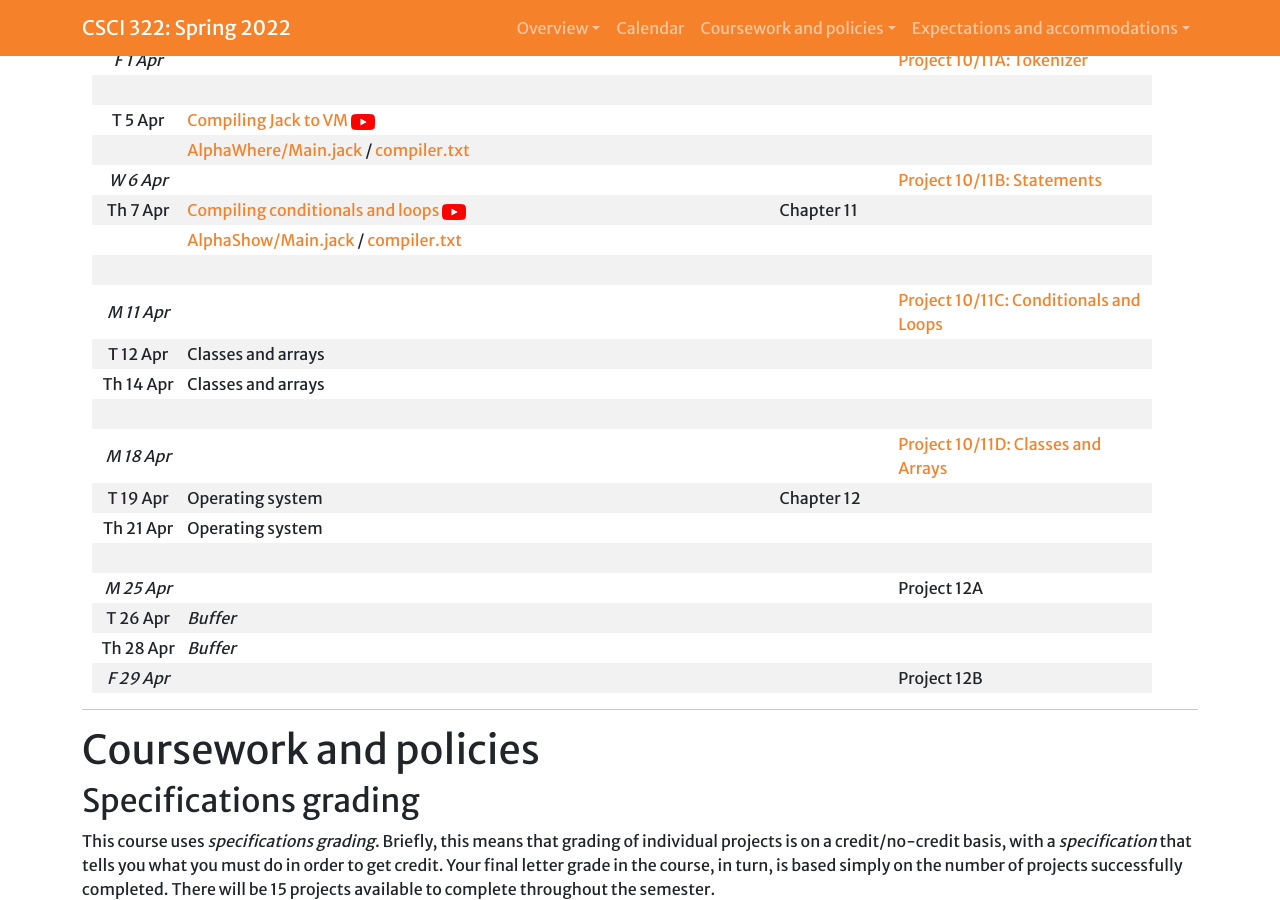
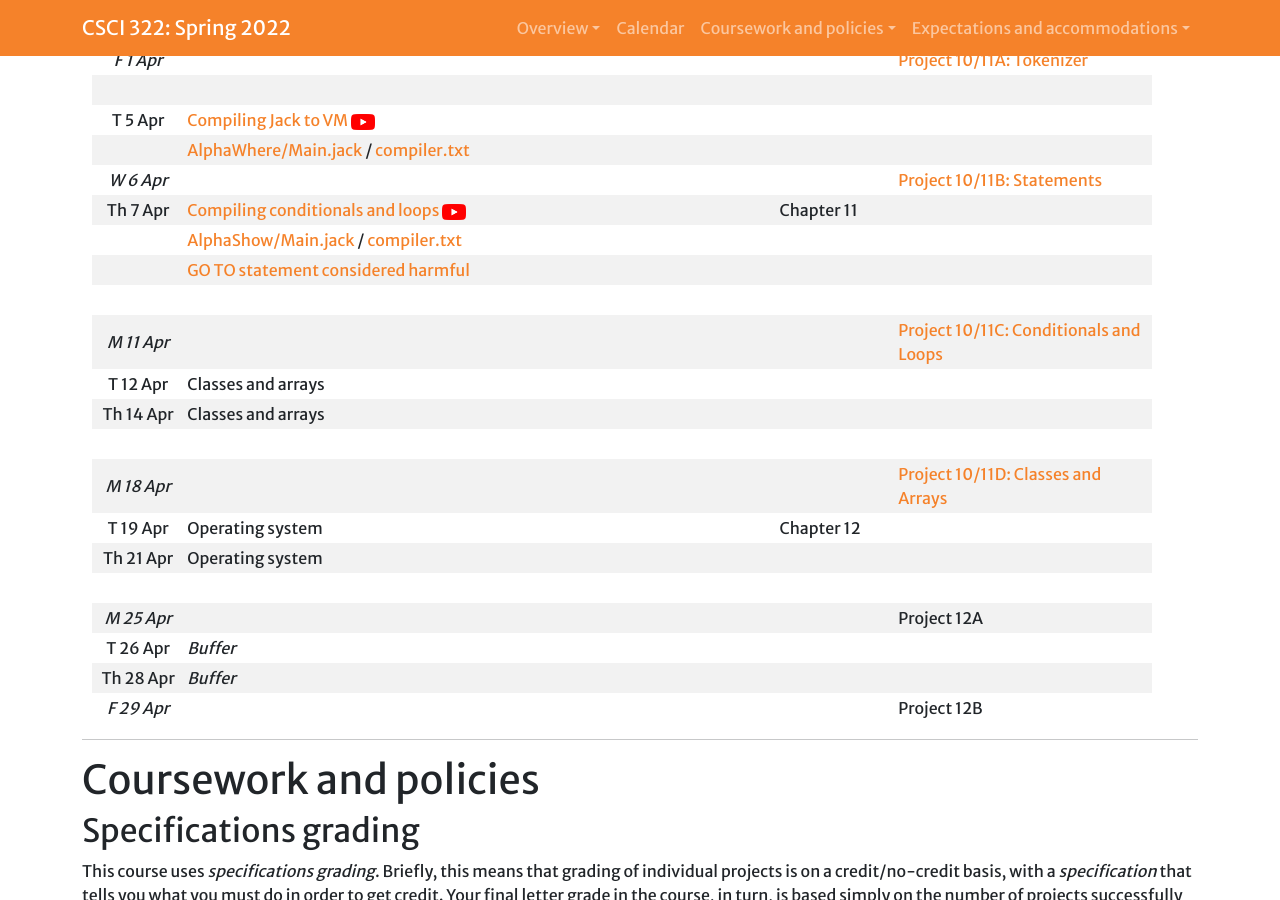
Before and after one commit to Hendrix-CS/csci322, a Jekyll site: the page built from index.md, in a window 1280 px wide and 900 px high, scrolled down 3088 px. Built offline with Jekyll 4.4.1, drawn with Linux system fonts in a browser that asks for light colours; a script that is not in the unit is left out; our own code applies the rules of GitHub Pages for plain Markdown files.

Commit message:
add link to 'GO TO considered harmful'

```diff
--- a/index.md
+++ b/index.md
@@ -112,6 +112,7 @@ Upon completing this course, you will be able to:
 | *W 6 Apr*      |                                                                                                                                                                               |                                   | [Project 10/11B: Statements](projects/1011b-statements.html)             |
 | Th 7 Apr       | [Compiling conditionals and loops <img src="assets/images/yt.png" width="24px" />][compile-cond-video]                                                                        | Chapter 11                        |                                                                          |
 |                | [AlphaShow/Main.jack](lectures/AlphaShow/Main.jack) / [compiler.txt](lectures/compiler.txt)                                                                                   |                                   |                                                                          |
+|                | [GO TO statement considered harmful](https://homepages.cwi.nl/~storm/teaching/reader/Dijkstra68.pdf)                                                                          |                                   |                                                                          |
 |                |                                                                                                                                                                               |                                   |                                                                          |
 | *M 11 Apr*     |                                                                                                                                                                               |                                   | [Project 10/11C: Conditionals and Loops](projects/1011c-cond-loops.html) |
 | T 12 Apr       | Classes and arrays                                                                                                                                                            |                                   |                                                                          |
```
